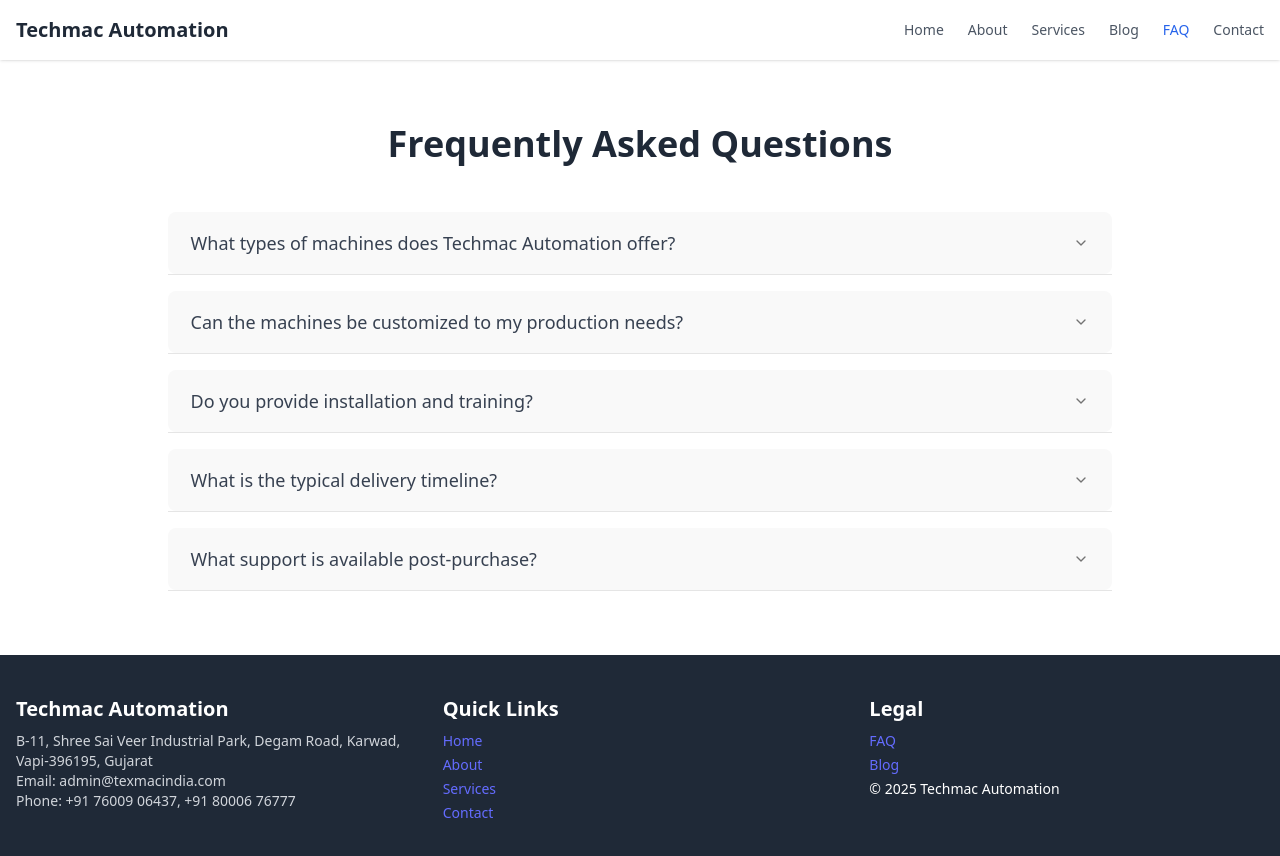
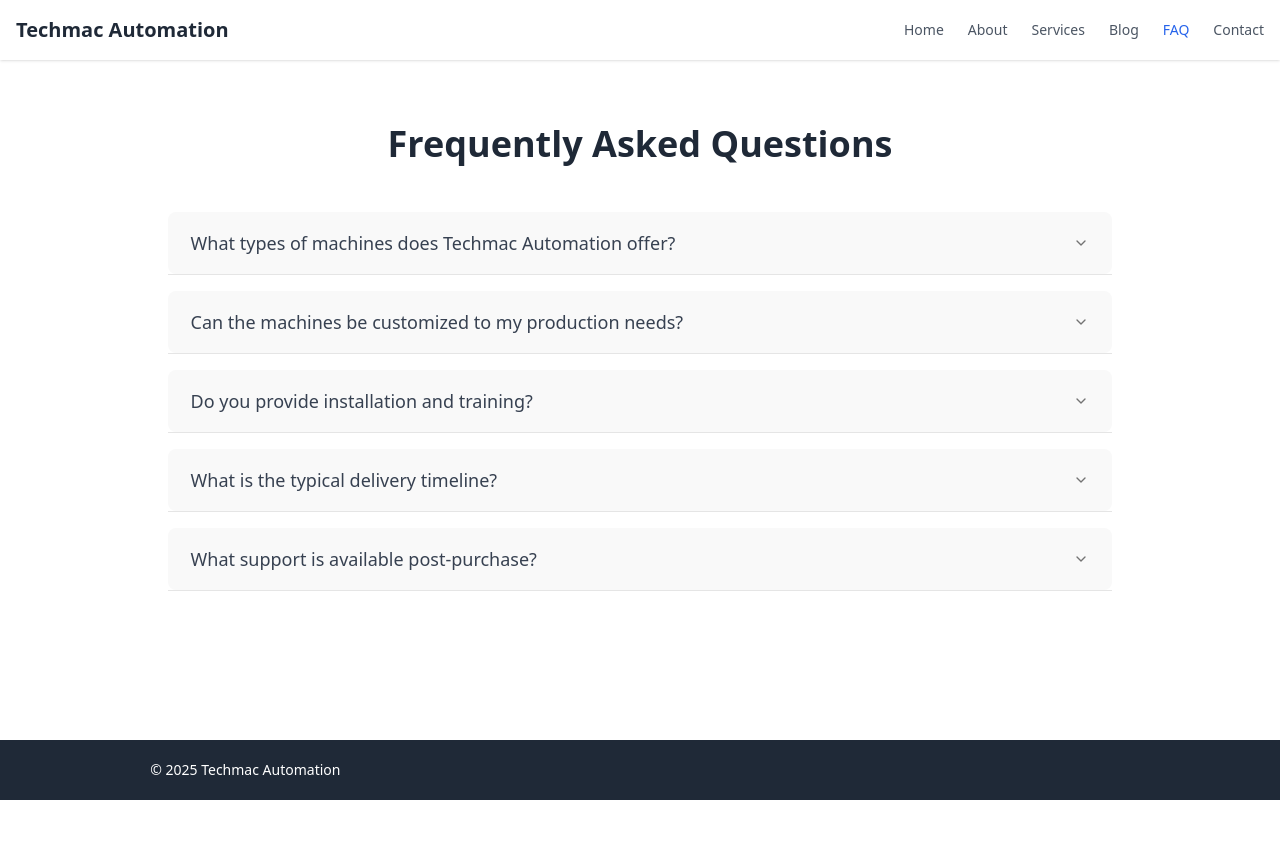
Before and after one commit to HemangDudhat/TexMac, a React (Vite) app: page /FAQ in a window 1280 px wide. Shown: the top 856 px of the page. After the commit the page ends 800 px from the top, so only its background shows below. Built offline with nearby package versions, Linux system fonts and the light colour scheme.

Commit message:
Updated css in some files

```diff
--- a/src/components/Footer.jsx
+++ b/src/components/Footer.jsx
@@ -2,9 +2,10 @@
 
 export default function Footer() {
   return (
-    <footer className="bg-gray-800 text-white py-10 px-4">
-      <div className="max-w-7xl mx-auto grid grid-cols-1 md:grid-cols-3 gap-8">
-        {/* Company Info */}
+    <footer className="bg-gray-800 text-white py-5 px-4">
+      <div className="max-w-6xl mx-auto grid grid-cols-1 md:grid-cols-3 gap-8">
+
+        {/* Company Info
         <div>
           <h4 className="text-xl font-semibold mb-2">Techmac Automation</h4>
           <p className="text-sm text-gray-300">
@@ -12,9 +13,11 @@
           </p>
           <p className="text-sm text-gray-300">Email: admin@texmacindia.com</p>
           <p className="text-sm text-gray-300">Phone: +91 76009 06437, +91 80006 76777</p>
-        </div>
+        </div> */}
 
-        {/* Quick Links */}
+
+
+        {/* Quick Links
         <div>
           <h4 className="text-xl font-semibold mb-2">Quick Links</h4>
           <ul className="space-y-1 text-sm">
@@ -22,15 +25,14 @@
             <li><Link to="/about" className="hover:underline">About</Link></li>
             <li><Link to="/services" className="hover:underline">Services</Link></li>
             <li><Link to="/contact" className="hover:underline">Contact</Link></li>
+            <li><Link to="/FAQ" className="hover:underline">FAQ</Link></li>
+            <li><Link to="/blog" className="hover:underline">Blog</Link></li>
           </ul>
-        </div>
+        </div> */}
 
         {/* Legal */}
-        <div>
-          <h4 className="text-xl font-semibold mb-2">Legal</h4>
-          <ul className="space-y-1 text-sm">
-            <li><Link to="/FAQ" className="hover:underline">FAQ</Link></li>
-            <li><Link to="/blog" className="hover:underline">Blog</Link></li>
+       <div className="flex justify-center">
+          <ul className="space-y-1 text-sm text-center">
             <li>© {new Date().getFullYear()} Techmac Automation</li>
           </ul>
         </div>
--- a/src/pages/Contact.jsx
+++ b/src/pages/Contact.jsx
@@ -60,7 +60,7 @@
               value={form.name}
               onChange={handleChange}
               required
-              className="w-full p-2 rounded-md border border-gray-300 focus:outline-none focus:ring-2 focus:ring-blue-500"
+              className="w-full p-2 text-white rounded-md border border-gray-300 focus:outline-none focus:ring-2 focus:ring-blue-500"
               placeholder="Your name"
             />
           </div>
@@ -72,7 +72,7 @@
               onChange={handleChange}
               required
               type="email"
-              className="w-full p-2 rounded-md border border-gray-300 focus:outline-none focus:ring-2 focus:ring-blue-500"
+              className="w-full p-2 text-white rounded-md border border-gray-300 focus:outline-none focus:ring-2 focus:ring-blue-500"
               placeholder="you@example.com"
             />
           </div>
@@ -83,7 +83,7 @@
               value={form.message}
               onChange={handleChange}
               required
-              className="w-full p-2 h-28 rounded-md border border-gray-300 focus:outline-none focus:ring-2 focus:ring-blue-500"
+              className="w-full p-2 h-28 text-white rounded-md border border-gray-300 focus:outline-none focus:ring-2 focus:ring-blue-500"
               placeholder="Tell us how we can help..."
             />
           </div>
--- a/src/pages/Home.jsx
+++ b/src/pages/Home.jsx
@@ -96,13 +96,13 @@
       </section>
 
       {/* CTA Section */}
-      <section className="bg-gray-800 text-white py-20 text-center px-4 md:px-10">
+      <section className="bg-gray-800 text-white py-10 text-center px-4 md:px-10">
         <h2 className="text-3xl font-bold mb-4">Need a Custom Quotation?</h2>
         <p className="text-lg mb-6">
           Reach out to us for tailored solutions that match your production needs.
         </p>
         <Link to="/contact">
-          <Button className="bg-white text-gray-800 hover:bg-gray-200">Contact Us</Button>
+          <Button className="bg-blue text-gray-800 hover:bg-blue">Contact Us</Button>
         </Link>
       </section>
     </div>
```
